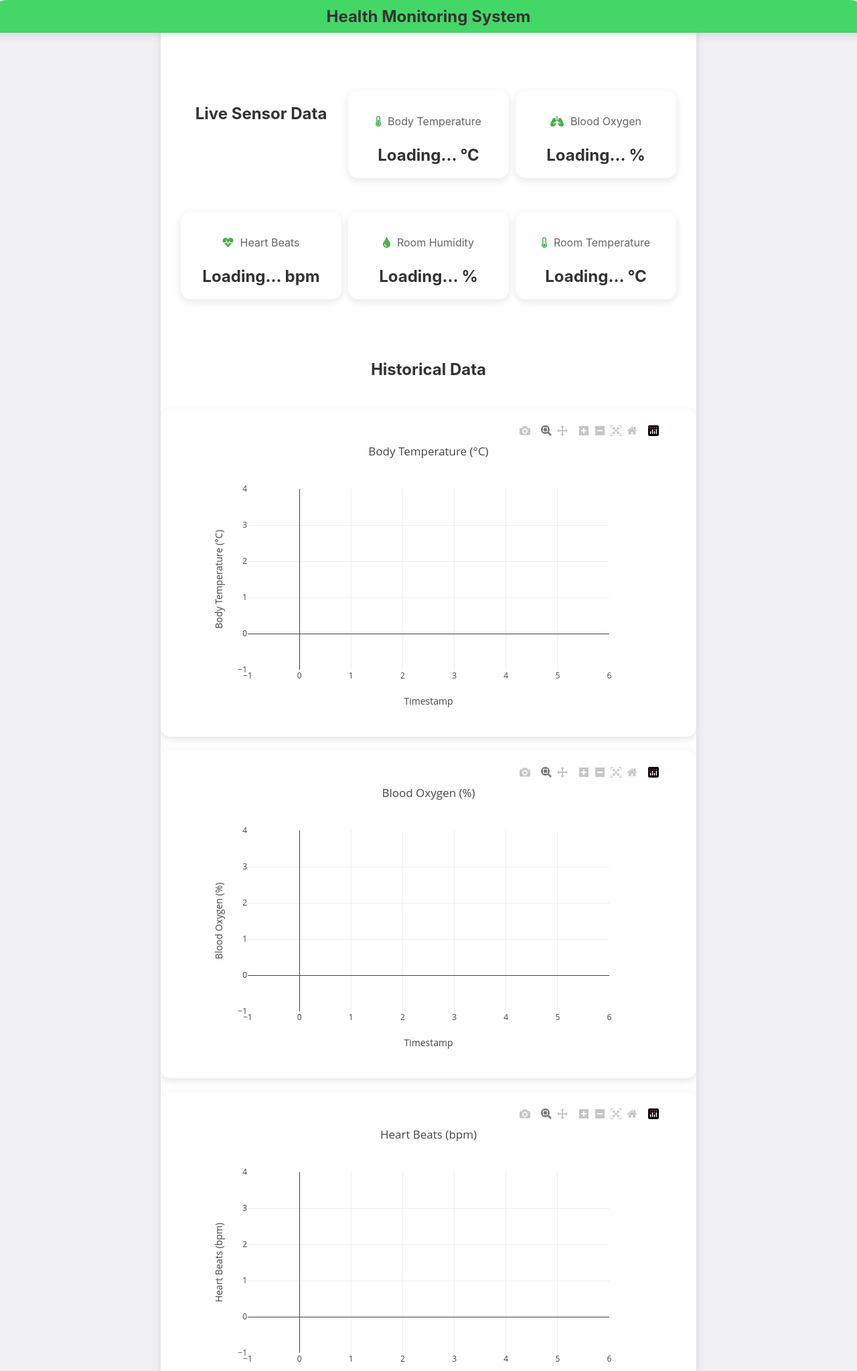
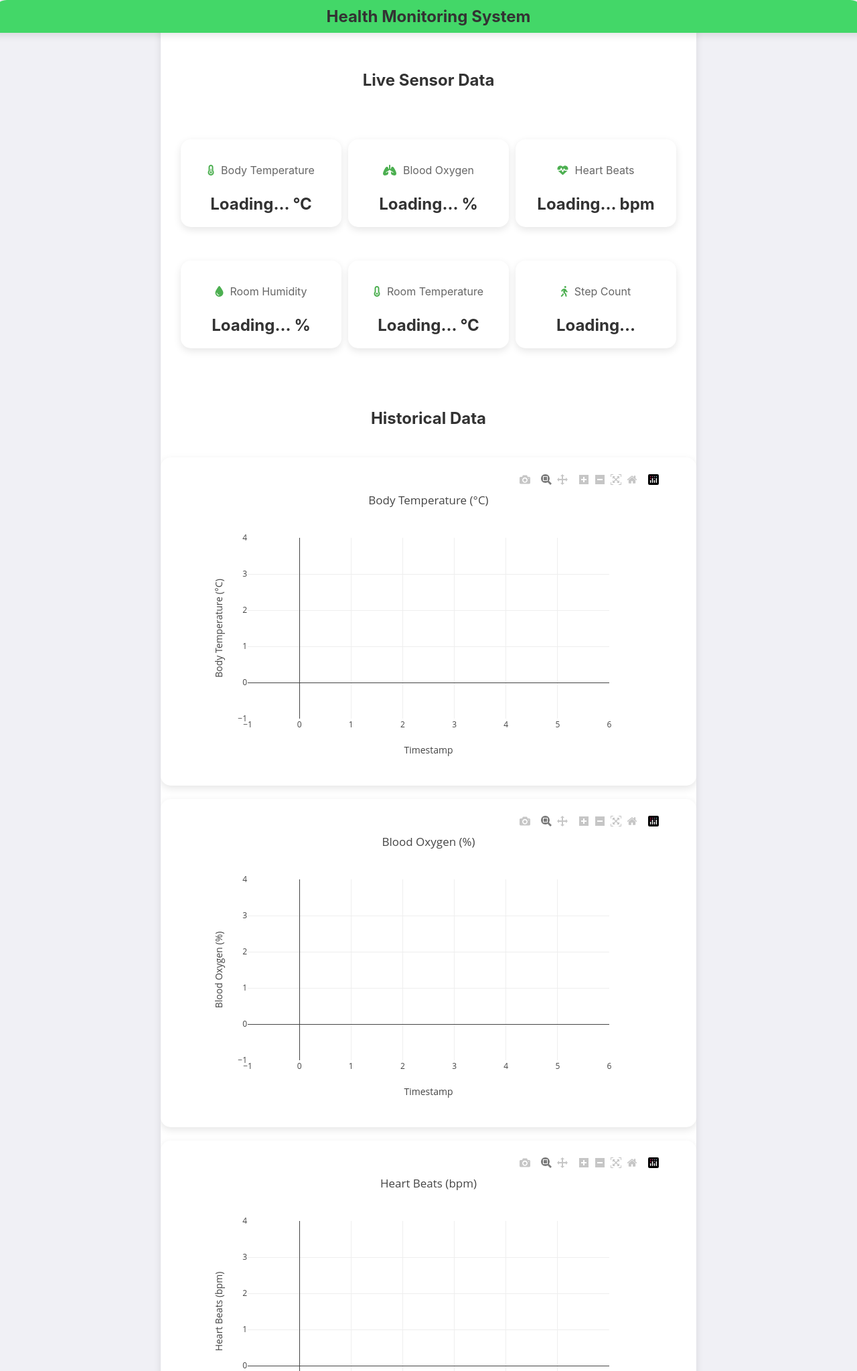
Before and after one commit to Milind-cod3-base/K270, a Flask app: page / in a window 1280 px wide. Shown: the top 2047 px of the page at 67% size. Run offline with Flask 3, Linux system fonts and the light colour scheme; data that the repository does not hold is empty; some libraries are stand-ins or nearby versions.

Commit message:
adding step count chart and display

```diff
--- a/app/models.py
+++ b/app/models.py
@@ -12,6 +12,7 @@
     heart_beats = db.Column(db.Integer, nullable=True, index=True)
     room_humidity = db.Column(db.Float, nullable=True, index=True)
     room_temperature = db.Column(db.Float, nullable=True, index=True)
+    step_count = db.Column(db.Integer, nullable=True, index=True)
 
     def __repr__(self):
         return f'<SensorData {self.id}>'
--- a/app/routes.py
+++ b/app/routes.py
@@ -39,7 +39,8 @@
             blood_oxygen=blood_oxygen,
             heart_beats=heart_beats,
             room_humidity=data.get('room_humidity'),
-            room_temperature=data.get('room_temp')
+            room_temperature=data.get('room_temp'),
+            step_count=data.get('step_count')
         )
         db.session.add(sensor_data)
         db.session.commit()
@@ -51,7 +52,8 @@
             'heart_beats': sensor_data.heart_beats,
             'room_humidity': sensor_data.room_humidity,
             'room_temperature': sensor_data.room_temperature,
-            'sos': data.get('sos')
+            'sos': data.get('sos'),
+            'step_count': sensor_data.step_count
         })
         return jsonify({'message': 'Data received and stored successfully'}), 201
     except ValueError as e:
@@ -73,7 +75,8 @@
             'blood_oxygen': sd.blood_oxygen,
             'heart_beats': sd.heart_beats,
             'room_humidity': sd.room_humidity,
-            'room_temperature': sd.room_temperature
+            'room_temperature': sd.room_temperature,
+            'step_count': sd.step_count
         } for sd in all_sensor_data]
         return jsonify(data)
     except Exception as e:
--- a/app/static/js/app.js
+++ b/app/static/js/app.js
@@ -3,6 +3,8 @@
     const socket = io();
     let popupQueue = [];
     let activePopup = null;
+    let stepCountBuffer = []; // Buffer for step count data
+    let lastStepCountTimestamp = null; // To track the last update timestamp for step count
 
     const emergencySound = document.getElementById('emergency-sound');
 
@@ -79,6 +81,18 @@
         console.log('Room Humidity updated to:', data.room_humidity);
         document.getElementById('room-temperature').textContent = data.room_temperature;
         console.log('Room Temperature updated to:', data.room_temperature);
+        document.getElementById('step-count').textContent = data.step_count;
+        console.log('Step Count updated to:', data.step_count);
+
+        const currentTimestamp = Math.floor(Date.now() / 1000); // Current timestamp in seconds
+        if (!lastStepCountTimestamp || currentTimestamp > lastStepCountTimestamp) {
+            stepCountBuffer.push({ timestamp: data.timestamp, step_count: data.step_count });
+            lastStepCountTimestamp = currentTimestamp;
+
+            // Update the UI with the latest step count
+            document.getElementById('step-count').textContent = data.step_count;
+            console.log('Step Count updated to:', data.step_count);
+        }
     }
 
     function initializeCharts() {
@@ -111,6 +125,13 @@
             yaxis: { title: 'Room Temperature (°C)' },
             xaxis: { title: 'Timestamp' }
         });
+
+        Plotly.newPlot('step-count-chart', [], {
+            title: 'Step Count',
+            yaxis: { title: 'Steps' },
+            xaxis: { title: 'Timestamp' },
+            type: 'bar'
+        });
     }
 
     function updateCharts(data) {
@@ -120,6 +141,17 @@
         const heartBeats = data.map(entry => entry.heart_beats);
         const roomHumidities = data.map(entry => entry.room_humidity);
         const roomTemperatures = data.map(entry => entry.room_temperature);
+
+        const filteredStepCountData = stepCountBuffer.reduce((acc, current) => {
+            const last = acc[acc.length - 1];
+            if (!last || new Date(current.timestamp).getSeconds() !== new Date(last.timestamp).getSeconds()) {
+                acc.push(current);
+            }
+            return acc;
+        }, []);
+        const stepCountTimestamps = filteredStepCountData.map(entry => entry.timestamp);
+        const stepCounts = filteredStepCountData.map(entry => entry.step_count);
+
 
         Plotly.react('body-temperature-chart', [{
             x: timestamps,
@@ -180,6 +212,17 @@
             yaxis: { title: 'Room Temperature (°C)' },
             xaxis: { title: 'Timestamp' }
         });
+
+        Plotly.react('step-count-chart', [{
+            x: stepCountTimestamps,
+            y: stepCounts,
+            type: 'bar',
+            name: 'Step Count'
+        }], {
+            title: 'Step Count',
+            yaxis: { title: 'Steps' },
+            xaxis: { title: 'Timestamp' }
+        });
     }
 
     function queuePopup(message) {
--- a/app/templates/index.html
+++ b/app/templates/index.html
@@ -8,7 +8,7 @@
     <link rel="stylesheet" href="/static/css/style.css">
     <script src="https://cdn.plot.ly/plotly-latest.min.js"></script>
     <script src="https://cdnjs.cloudflare.com/ajax/libs/socket.io/4.0.0/socket.io.js"></script>
-    <link rel="stylesheet" href="https://cdnjs.cloudflare.com/ajax/libs/font-awesome/5.15.3/css/all.min.css">
+    <link rel="stylesheet" href="https://cdnjs.cloudflare.com/ajax/libs/font-awesome/6.5.0/css/all.min.css">
 </head>
 
 <body>
@@ -19,8 +19,11 @@
         <div class="content">
             <div id="emergency-alert" class="hidden">Emergency! Sudden movement detected!</div>
 
+            <div>
+                <h2>Live Sensor Data</h2>
+            </div>
+
             <div class="sensor-data">
-                <h2>Live Sensor Data</h2>
                 <div class="card">
                     <div class="sensor-info">
                         <i class="fas fa-thermometer-half"></i>
@@ -66,6 +69,15 @@
                         <span id="room-temperature">Loading...</span> °C
                     </div>
                 </div>
+                <div class="card">
+                    <div class="sensor-info">
+                        <i class="fa-solid fa-person-walking"></i>
+                        <p>Step Count</p>
+                    </div>
+                    <div class="sensor-value">
+                        <span id="step-count">Loading...</span>
+                    </div>
+                </div>
             </div>
 
             <div class="history-data">
@@ -85,6 +97,9 @@
                 <div class="card">
                     <div id="room-temperature-chart"></div>
                 </div>
+                <div class="card">
+                    <div id="step-count-chart"></div>
+                </div>
             </div>
         </div>
     </div>
```
